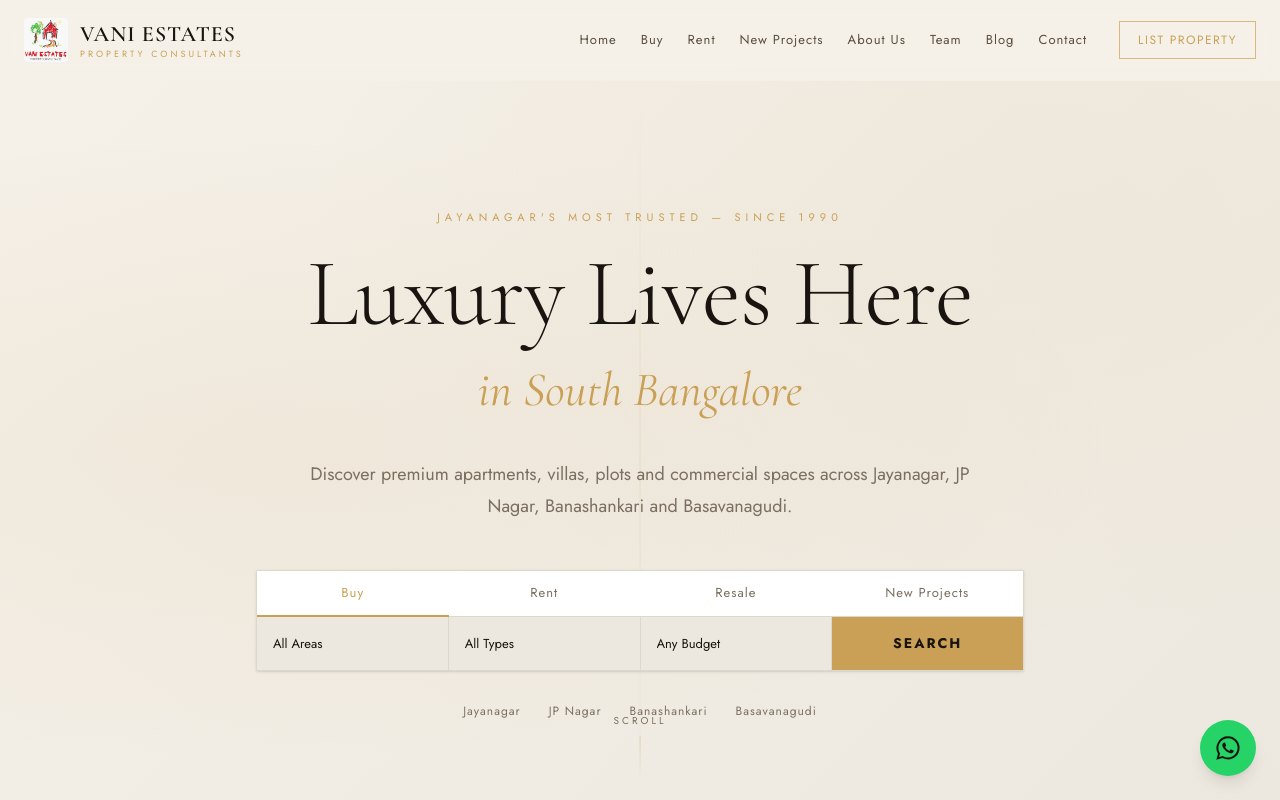
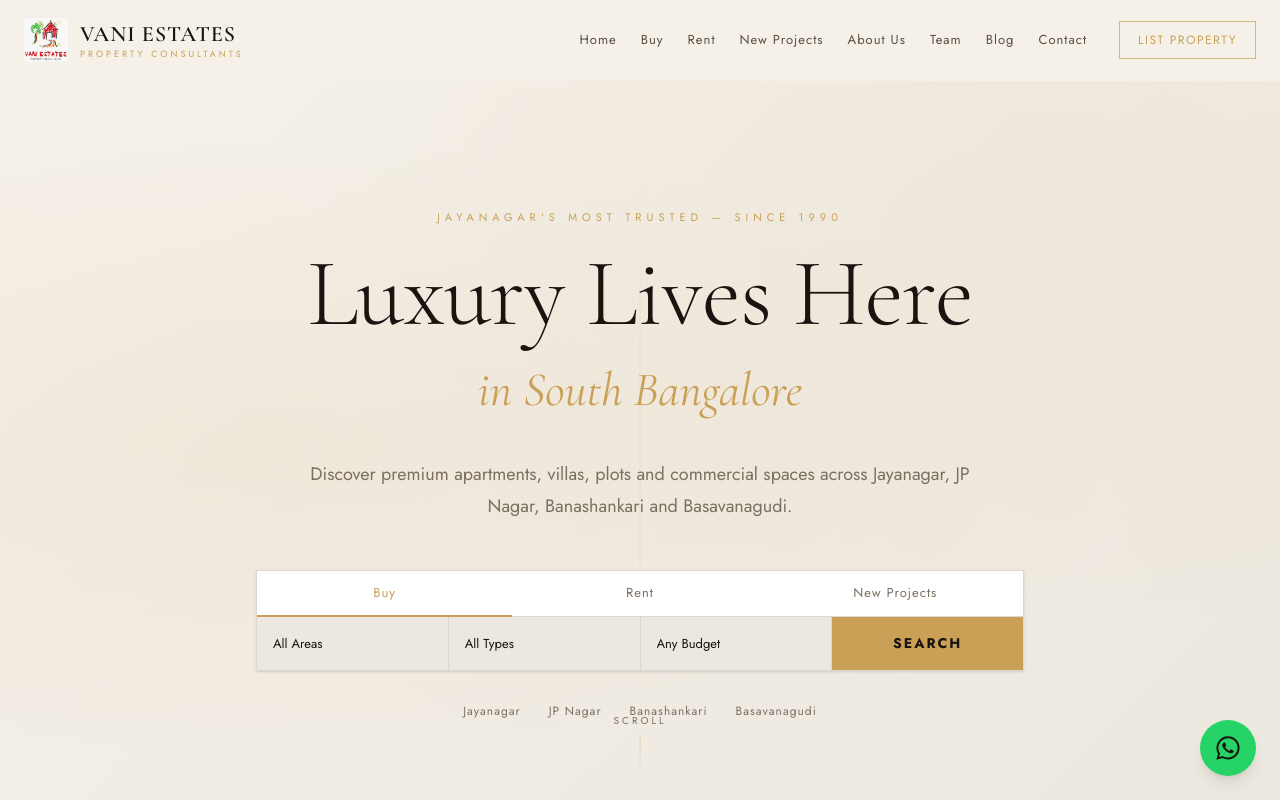
Before and after one commit to sonho87/vani-estates, a Next.js app: page / in a window 1280 px wide. Shown: the top 800 px of the page. Built offline with nearby package versions, Linux system fonts and the light colour scheme.

Commit message:
Remove Resale tab from homepage hero search widget

```diff
--- a/app/page.tsx
+++ b/app/page.tsx
@@ -82,10 +82,15 @@ export default function Home() {
             className="bg-white border border-[#DDD8CE] shadow-sm fade-in mx-auto max-w-3xl text-left"
           >
             <div className="flex border-b border-[#DDD8CE]">
-              {["Buy", "Rent", "Resale", "New Projects"].map((t, i) => (
-                <div
-                  key={t}
-                  className="flex-1 text-center py-3 cursor-default"
+              {[
+                { label: "Buy", href: "/properties/?filter=Sale" },
+                { label: "Rent", href: "/properties/?filter=Rent" },
+                { label: "New Projects", href: "/properties/?filter=New" },
+              ].map((t, i) => (
+                <Link
+                  key={t.label}
+                  href={t.href}
+                  className="flex-1 text-center py-3 hover:text-[#C9A055] transition"
                   style={{
                     fontFamily: "var(--sans)",
                     fontSize: 13,
@@ -96,8 +101,8 @@ export default function Home() {
                     marginBottom: -1,
                   }}
                 >
-                  {t}
-                </div>
+                  {t.label}
+                </Link>
               ))}
             </div>
             <div
```
